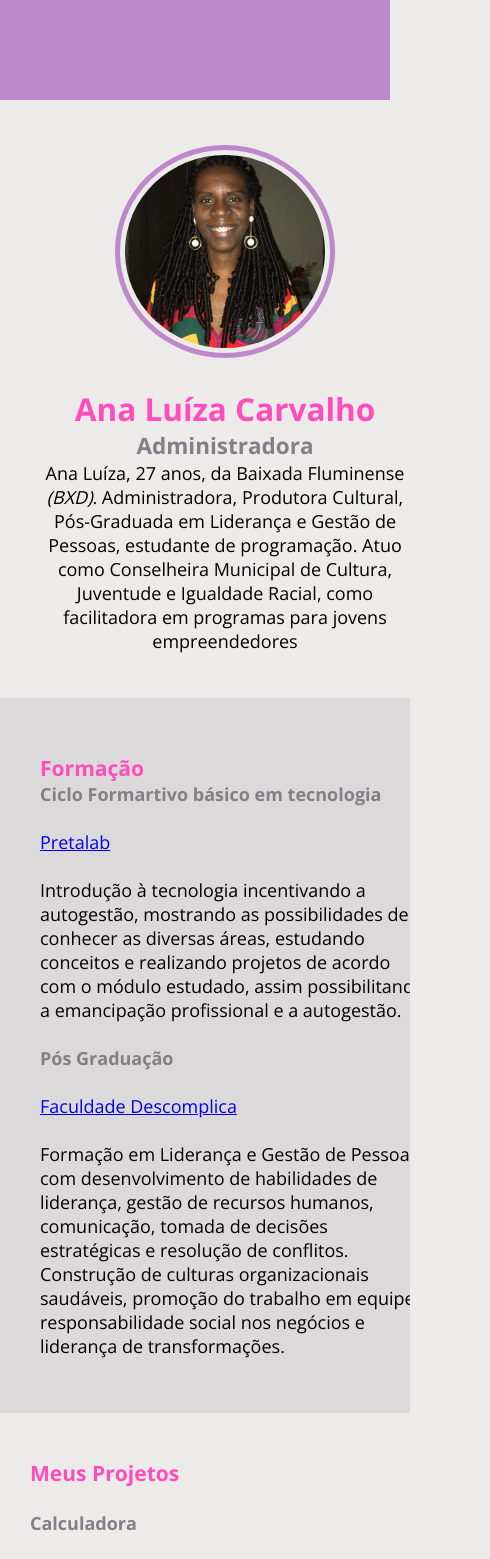
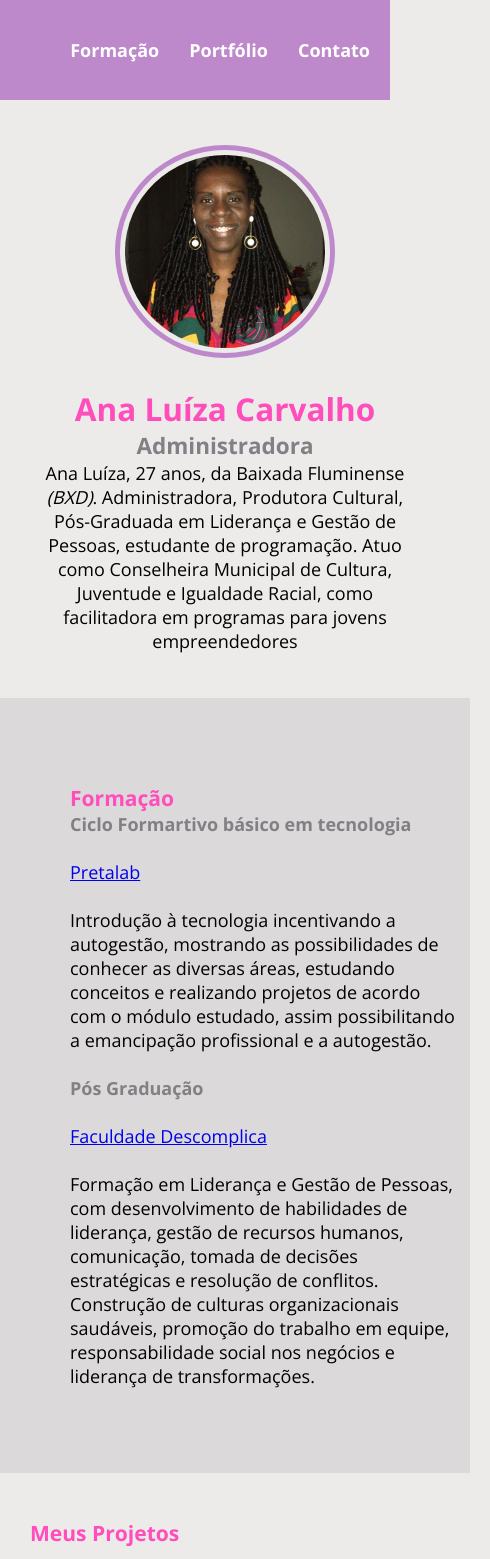
Before and after one commit to AnaLuCarvalho/projeto-final_html-css, a plain HTML site: page index.html in a window 390 px wide. Shown: the top 1559 px of the page, 490 px wide, since content can reach past the window. Drawn offline with nearby package versions, Linux system fonts and the light colour scheme; a web font is replaced by a local one.

Commit message:
alterações no  css

```diff
--- a/index.html
+++ b/index.html
@@ -117,7 +117,7 @@
 <ol id="contato">
 
             <li>
-                <i class="fas fa-envelope-square"></i>  euanalucarvalho@proton.me
+                <i class="fas fa-envelope-square"></i>  analuizajm@ymail.com
             </li>
 
             <li>
--- a/style.css
+++ b/style.css
@@ -42,6 +42,7 @@ ul, ol{
 }
 
 
+
 main{
     display:flex;
     flex-direction: column;
@@ -49,17 +50,15 @@ main{
 }
 
 section{
-    max-width: 100%;
     width: 100%;
     padding: 45px 30px;
-
+    margin:auto;
 }
 
 .subsection{
     background-color: #dbd9d9;
     width: 100%;
-    overflow: auto;
-    padding: 10px;
+    padding: 40px;
     }
 
     h1{
@@ -81,17 +80,17 @@ section{
     }
 
     section ul{
-        max-width: 800px;
+        max-width: 760px;
         margin: auto;
 
     }
 
 .foto-perfil{
-  width: 100%;
-  max-width: 200px;
-  border-radius: 50%;
-  border: 5px solid #be89cb;
-  padding: 5px;
+width: 100%;
+max-width: 200px;
+border-radius: 50%;
+border: 5px solid #be89cb;
+padding: 5px;
 }
 
 .foto-perfil:hover{
@@ -107,7 +106,7 @@ section{
 
 #contato li{
     margin: 4px 0;
-    padding: 10px 20px;
+    padding: 0 15px;
     color:#edeaea;
 }
 
@@ -125,9 +124,17 @@ footer {
     }
 
 
+
+    @media (max-width: 768px) {
+        #menu-navegacao li a {
+            margin-bottom: 10px;
+        }
+    }
+
+
     @media (max-width: 768px) {
         #menu-navegacao {
-            display: none;
+            flex-direction:row;
+            gap: 30px;
         }
-
     }
```
